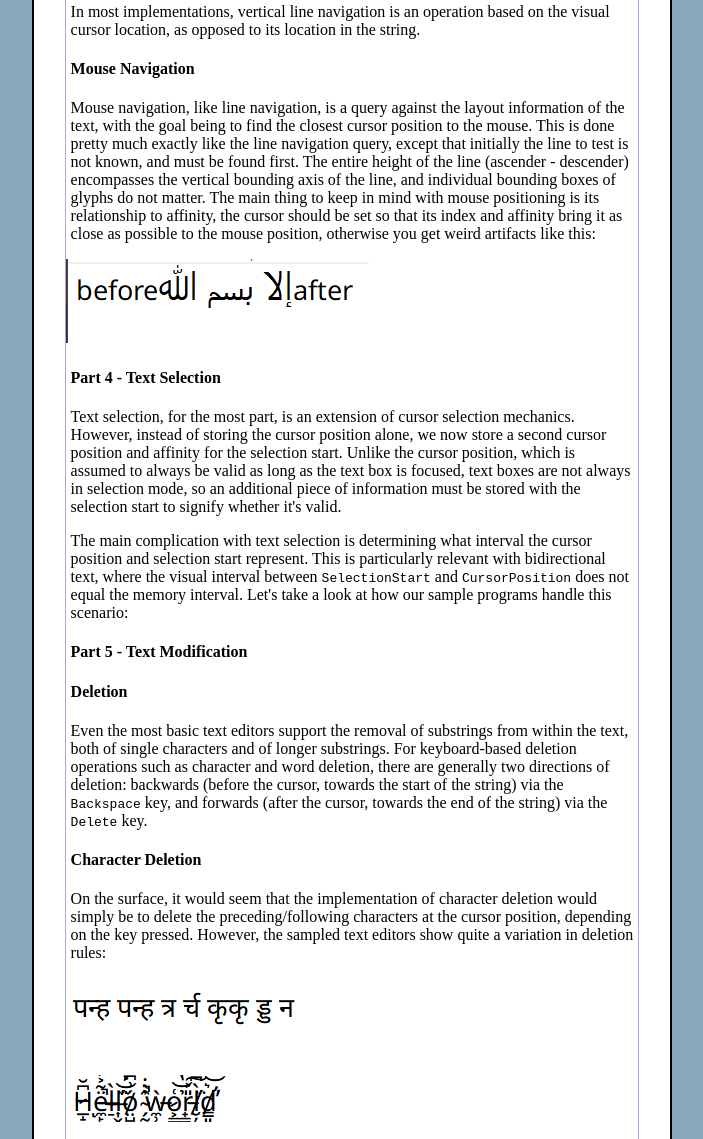
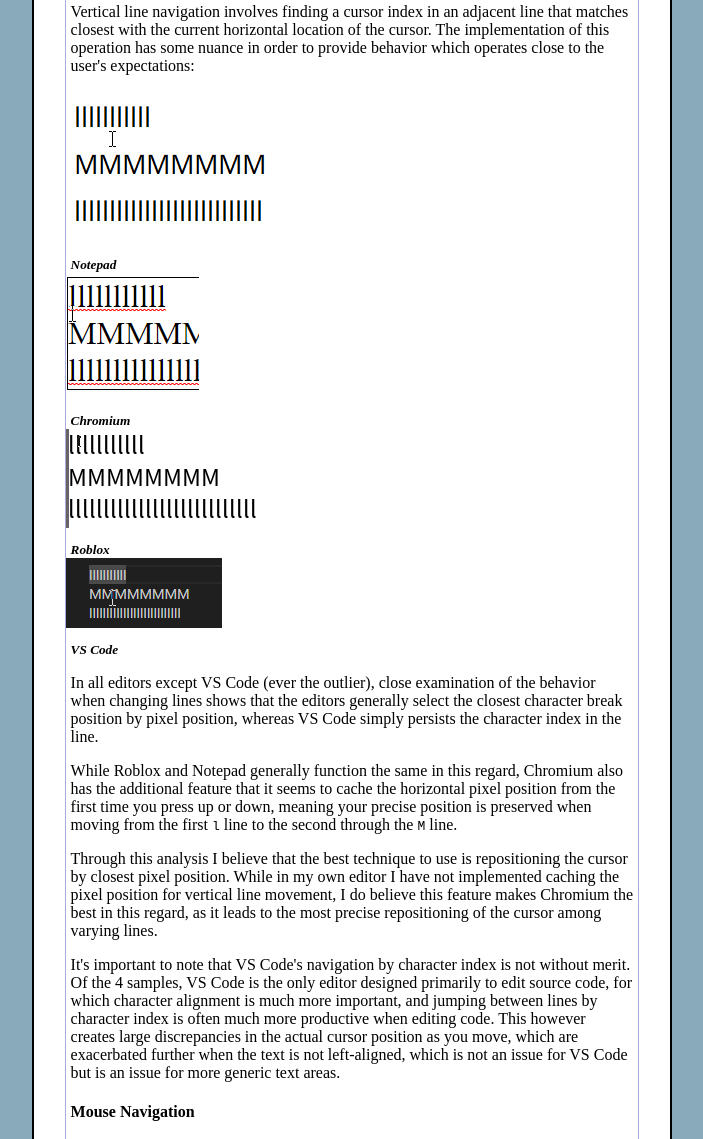
Before and after one commit to forenoonwatch/forenoonwatch.github.io, a plain HTML site: page text_editing.html in a window 1280 px wide. Shown: the part 9868-11007 px from the top of the page, without its empty margins (288-991 px from the left). Drawn offline with Linux system fonts and the light colour scheme.

Commit message:
Text Editing: Add content on vertical movement,selection

```diff
--- a/text_editing.html
+++ b/text_editing.html
@@ -348,7 +348,33 @@
 			</p>
 			<h4>Line Navigation</h4>
 			<p>
-				In most implementations, vertical line navigation is an operation based on the visual cursor location, as opposed to its location in the string.
+				Vertical line navigation involves finding a cursor index in an adjacent line that matches closest with the current horizontal location of the cursor. The implementation of this operation has some nuance in order to provide behavior
+				which operates close to the user's expectations:
+			</p>
+			<img src="images/text_editing/lm_test_notepad.gif">
+			<h5><i>Notepad</i></h5>
+			<img src="images/text_editing/lm_test_chromium.gif">
+			<h5><i>Chromium</i></h5>
+			<img src="images/text_editing/lm_test_roblox.gif">
+			<h5><i>Roblox</i></h5>
+			<img src="images/text_editing/lm_test_vscode.gif">
+			<h5><i>VS Code</i></h5>
+			<p>
+				In all editors except VS Code (ever the outlier), close examination of the behavior when changing lines shows that the editors generally select the closest character break position by pixel position, whereas VS Code simply persists the
+				character index in the line.
+			</p>
+			<p>
+				While Roblox and Notepad generally function the same in this regard, Chromium also has the additional feature that it seems to cache the horizontal pixel position from the first time you press up or down, meaning your precise position
+				is preserved when moving from the first <code>l</code> line to the second through the <code>M</code> line.
+			</p>
+			<p>
+				Through this analysis I believe that the best technique to use is repositioning the cursor by closest pixel position. While in my own editor I have not implemented caching the pixel position for vertical line movement, I do believe
+				this feature makes Chromium the best in this regard, as it leads to the most precise repositioning of the cursor among varying lines.
+			</p>
+			<p>
+				It's important to note that VS Code's navigation by character index is not without merit. Of the 4 samples, VS Code is the only editor designed primarily to edit source code, for which character alignment is much more important, and
+				jumping between lines by character index is often much more productive when editing code. This however creates large discrepancies in the actual cursor position as you move, which are exacerbated further when the text is not left-aligned,
+				which is not an issue for VS Code but is an issue for more generic text areas.
 			</p>
 			<h4>Mouse Navigation</h4>
 			<p>
@@ -365,6 +391,16 @@
 			<p>
 				The main complication with text selection is determining what interval the cursor position and selection start represent. This is particularly relevant with bidirectional text, where the visual interval between <code>SelectionStart</code> and
 				<code>CursorPosition</code> does not equal the memory interval. Let's take a look at how our sample programs handle this scenario:
+			</p>
+			<img src="images/text_editing/text_select_notepad.png">
+			<img src="images/text_editing/text_select_chromium.png">
+			<img src="images/text_editing/text_select_roblox.png">
+			<img src="images/text_editing/text_select_vscode.png">
+			<p>
+				Here, the images don't even need labeling as the results are exactly the same: selections across bidirectional text are visually disjoint, but contiguous in memory. These 4 editors are simply my test samples, and certainly editors that
+				choose to highlight contiguously do exist, but visually separated selections are more common. This is because the implementation of text operations based on this selection span is much simpler than the alternative. In order to implement
+				visually contiguous selection, the memory covered by this selection must be stored as a list of intervals based on the visual runs generated from the text, which involves more calculations and memory usage, all for a solution that is not
+				necessarily any more correct than a visually disjoint selection. Thus, for a generic editor, a disjoint selection is more than sufficient and potentially the best choice.
 			</p>
 			<h4>Part 5 - Text Modification</h4>
 			<h4>Deletion</h4>
```
Also changed, not shown: images/text_editing/lm_test_chromium.gif (added), images/text_editing/lm_test_notepad.gif (added), images/text_editing/lm_test_roblox.gif (added), images/text_editing/lm_test_vscode.gif (added), images/text_editing/text_select_chromium.png (added), images/text_editing/text_select_notepad.png (added), images/text_editing/text_select_roblox.png (added), images/text_editing/text_select_vscode.png (added).
